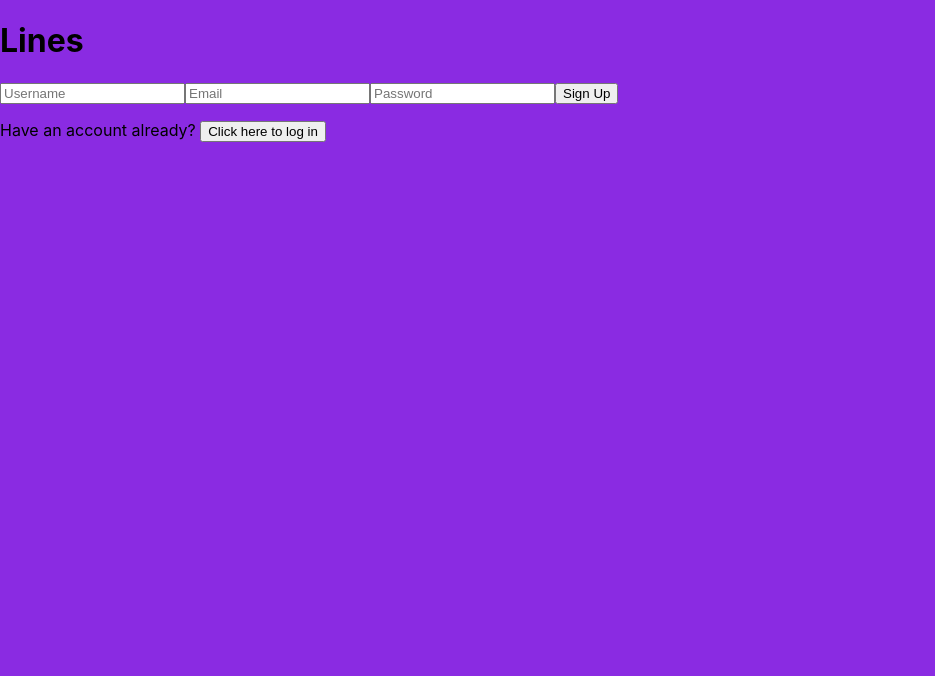
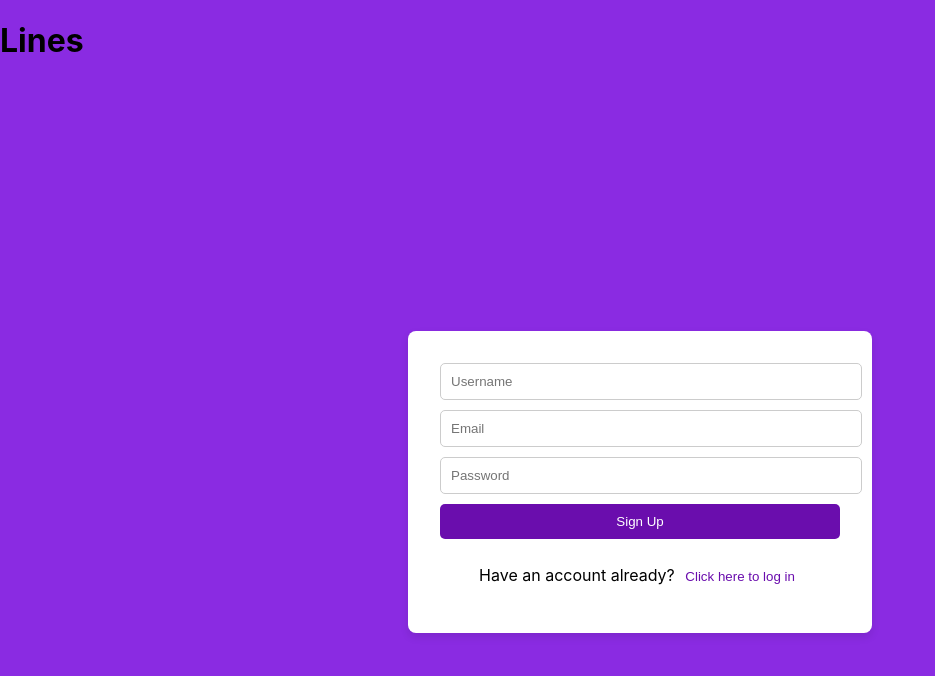
Before and after one commit to rivota2010/Strugglers, a React (Create React App) app in the folder FrontEndstuff/ReactFront/: page /signup in a window 1280 px wide. Shown: the top 676 px of the page, without its empty margins (0-935 px from the left). Built offline with nearby package versions, Linux system fonts and the light colour scheme.

Commit message:
added simple styling to sing up and log in

```diff
--- a/FrontEndstuff/ReactFront/src/components/LogIn.js
+++ b/FrontEndstuff/ReactFront/src/components/LogIn.js
@@ -25,21 +25,73 @@ function Login() {
   };
 
   return (
+    <div
+      className="App"
+      style={{
+        display: "flex",
+        justifyContent: "center",
+        alignItems: "center",
+        minHeight: "100vh",
+      }}
+    >
+      <div
+        style={{
+          backgroundColor: "white",
+          padding: "2rem",
+          borderRadius: "8px",
+          boxShadow: "0 4px 8px rgba(0, 0, 0, 0.1)",
+          display: "flex",
+          flexDirection: "column",
+          alignItems: "center",
+          width: "100%",
+          maxWidth: "400px",
+        }}
+      >
         <form onSubmit={handleLogin}>
           <input
             type="email"
             value={email}
             onChange={(e) => setEmail(e.target.value)}
             placeholder="Email"
+            style={{
+              marginBottom: "10px",
+              padding: "10px",
+              borderRadius: "5px",
+              border: "1px solid #ccc",
+              width: "100%",
+            }}
           />
           <input
             type="password"
             value={password}
             onChange={(e) => setPassword(e.target.value)}
             placeholder="Password"
+            style={{
+              marginBottom: "10px",
+              padding: "10px",
+              borderRadius: "5px",
+              border: "1px solid #ccc",
+              width: "100%",
+            }}
           />
-      <button type="submit">Login</button>
+          <button
+            type="submit"
+            style={{
+              marginBottom: "10px",
+              padding: "10px 20px",
+              borderRadius: "5px",
+              backgroundColor: "#6a0dad",
+              border: "none",
+              color: "white",
+              cursor: "pointer",
+              width: "100%",
+            }}
+          >
+            Login
+          </button>
         </form>
+      </div>
+    </div>
   );
 }
 
--- a/FrontEndstuff/ReactFront/src/components/SignUp.js
+++ b/FrontEndstuff/ReactFront/src/components/SignUp.js
@@ -29,32 +29,99 @@ function SignUp() {
   };
 
   return (
-    <div>
+    <div
+      className="App"
+      style={{
+        display: "flex",
+        justifyContent: "center",
+        alignItems: "center",
+        minHeight: "100vh",
+      }}
+    >
+      <div
+        style={{
+          backgroundColor: "white",
+          padding: "2rem",
+          borderRadius: "8px",
+          boxShadow: "0 4px 8px rgba(0, 0, 0, 0.1)",
+          display: "flex",
+          flexDirection: "column",
+          alignItems: "center",
+          width: "100%",
+          maxWidth: "400px",
+        }}
+      >
         <form onSubmit={handleSignUp}>
           <input
             type="text"
             value={username}
             onChange={(e) => setUsername(e.target.value)}
             placeholder="Username"
+            style={{
+              marginBottom: "10px",
+              padding: "10px",
+              borderRadius: "5px",
+              border: "1px solid #ccc",
+              width: "100%",
+            }}
           />
           <input
             type="email"
             value={email}
             onChange={(e) => setEmail(e.target.value)}
             placeholder="Email"
+            style={{
+              marginBottom: "10px",
+              padding: "10px",
+              borderRadius: "5px",
+              border: "1px solid #ccc",
+              width: "100%",
+            }}
           />
           <input
             type="password"
             value={password}
             onChange={(e) => setPassword(e.target.value)}
             placeholder="Password"
+            style={{
+              marginBottom: "10px",
+              padding: "10px",
+              borderRadius: "5px",
+              border: "1px solid #ccc",
+              width: "100%",
+            }}
           />
-        <button type="submit">Sign Up</button>
+          <button
+            type="submit"
+            style={{
+              marginBottom: "10px",
+              padding: "10px 20px",
+              borderRadius: "5px",
+              backgroundColor: "#6a0dad",
+              border: "none",
+              color: "white",
+              cursor: "pointer",
+              width: "100%",
+            }}
+          >
+            Sign Up
+          </button>
         </form>
         <p>
           Have an account already?{" "}
-        <button onClick={handleLoginClick}>Click here to log in</button>
+          <button
+            onClick={handleLoginClick}
+            style={{
+              background: "none",
+              border: "none",
+              color: "#6a0dad",
+              cursor: "pointer",
+            }}
+          >
+            Click here to log in
+          </button>
         </p>
+      </div>
     </div>
   );
 }
```
Lines whose indentation alone changed are shown as unchanged.
